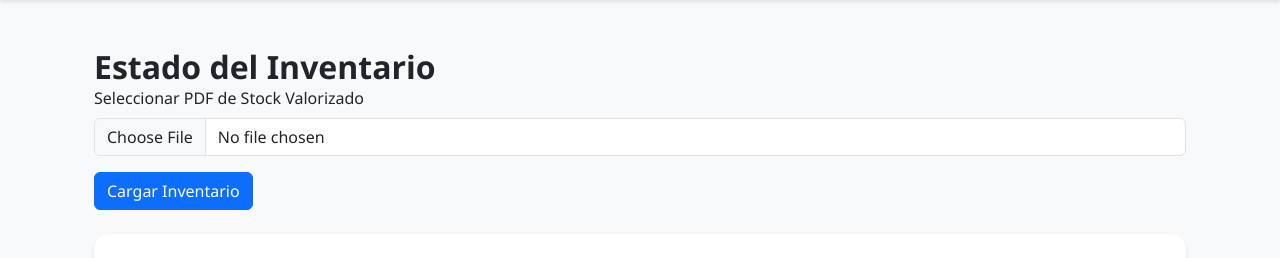
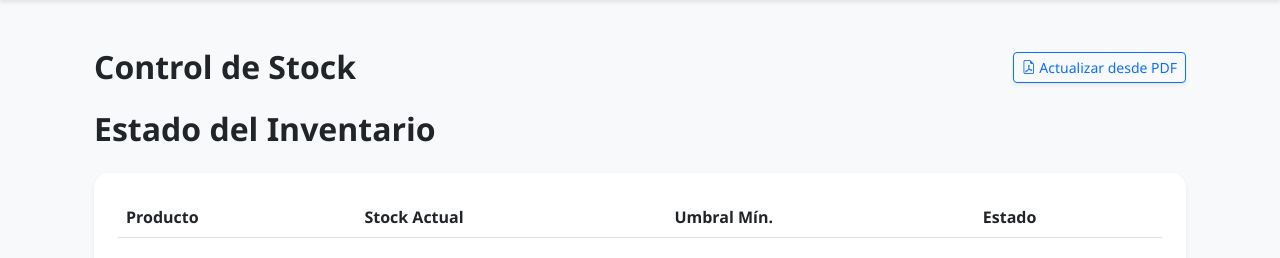
Before and after one commit to LucianoCingolani/agenzia, a Django app: page /inventario/ in a window 1280 px wide. Shown: the part 56-314 px from the top of the page. Run offline with Django 5.2, Linux system fonts and the light colour scheme; a user stored in the database is signed in; data that the repository does not hold is empty.

Commit message:
inventario pdf

```diff
--- a/gestion/templates/gestion/inventario.html
+++ b/gestion/templates/gestion/inventario.html
@@ -2,6 +2,32 @@
 
 {% block content %}
 <div class="container mt-5">
+
+    <div class="d-flex justify-content-between align-items-center mb-4">
+        <h2 class="fw-bold m-0">Control de Stock</h2>
+
+        <button class="btn btn-outline-primary btn-sm shadow-sm" type="button" data-bs-toggle="collapse" data-bs-target="#collapseUpload">
+            <i class="bi bi-file-earmark-pdf"></i> Actualizar desde PDF
+        </button>
+    </div>
+
+    <div class="collapse mb-4" id="collapseUpload">
+        <div class="card card-body border-0 shadow-sm" style="border-radius: 15px; background-color: #f8f9fa;">
+            <form method="POST" enctype="multipart/form-data" action="{% url 'procesar_stock_pdf' %}">
+                {% csrf_token %}
+                <div class="row align-items-center">
+                    <div class="col-md-9">
+                        <input type="file" name="archivo_pdf" class="form-control" accept=".pdf" required>
+                    </div>
+                    <div class="col-md-3">
+                        <button type="submit" class="btn btn-primary w-100">Subir y Actualizar</button>
+                    </div>
+                </div>
+                <small class="text-muted mt-2 d-block">Subí el archivo "stock valorizado.pdf" para actualizar cantidades automáticamente.</small>
+            </form>
+        </div>
+    </div>
+
     <h2 class="fw-bold mb-4">Estado del Inventario</h2>
 
     <div class="row g-4">
@@ -23,15 +49,6 @@
         </div>
         {% endif %}
     </div>
-
-    <form method="post" enctype="multipart/form-data">
-        {% csrf_token %}
-        <div class="mb-3">
-            <label for="archivo_pdf" class="form-label">Seleccionar PDF de Stock Valorizado</label>
-            <input type="file" name="archivo_pdf" class="form-control" accept="application/pdf" required>
-        </div>
-        <button type="submit" class="btn btn-primary">Cargar Inventario</button>
-    </form>
 
     <div class="card card-custom shadow-sm border-0 mt-4" style="border-radius: 15px;">
         <div class="card-body p-4">
--- a/gestion/urls.py
+++ b/gestion/urls.py
@@ -1,5 +1,5 @@
 from django.urls import path
-from .views import dashboard_resumen, exportar_gastos_excel, gestion_gastos_generales, inventario_dashboard, subir_factura, home
+from .views import dashboard_resumen, exportar_gastos_excel, gestion_gastos_generales, inventario_dashboard, procesar_stock_pdf, subir_factura, home
 from django.contrib.auth import views as auth_views
 
 urlpatterns = [
@@ -11,5 +11,6 @@ urlpatterns = [
     path('login/', auth_views.LoginView.as_view(), name='login'),
     path('logout/', auth_views.LogoutView.as_view(), name='logout'),
     path('inventario/', inventario_dashboard, name='inventario_dashboard'),
+    path('inventario/procesar-pdf/', procesar_stock_pdf, name='procesar_stock_pdf'),
     path('', home, name='home'),
 ]
--- a/gestion/views.py
+++ b/gestion/views.py
@@ -4,7 +4,8 @@ from django.http import HttpResponse
 from django.utils import timezone
 from django.shortcuts import render
 import openpyxl
-
+import pdfplumber
+import re
 from gestion.services import procesar_pdf_stock
 from .models import GastoGeneral, Operacion, Producto
 from django.db.models import Sum
@@ -218,12 +219,37 @@ def inventario_dashboard(request):
     })
 
 @login_required
-def subir_stock_pdf(request):
+def procesar_stock_pdf(request):
     if request.method == 'POST' and request.FILES.get('archivo_pdf'):
-        pdf = request.FILES['archivo_pdf']
-        creados, actualizados = procesar_pdf_stock(pdf)
+        pdf_file = request.FILES['archivo_pdf']
+        creados = 0
+        actualizados = 0
 
-        messages.success(request, f"Proceso terminado: {creados} productos nuevos y {actualizados} actualizados.")
-        return redirect('inventario_dashboard')
+        with pdfplumber.open(pdf_file) as pdf:
+            for page in pdf.pages:
+                table = page.extract_table()
+                if not table: continue
 
-    return render(request, 'gestion/subir.html')
+                for row in table:
+                    if not row or "Código" in str(row[0]): continue
+
+                    try:
+                        nombre = str(row[1]).strip().replace('\n', ' ')
+                        # Limpiamos el stock: el PDF trae "282,2" o "112."
+                        stock_str = str(row[4]).replace('.', '').replace(',', '.')
+                        stock_valor = int(float(re.sub(r'[^\d.]', '', stock_str)))
+
+                        # get_or_create: busca por nombre, si no existe lo crea
+                        obj, created = Producto.objects.update_or_create(
+                            nombre=nombre,
+                            defaults={'stock_actual': stock_valor}
+                        )
+
+                        if created: creados += 1
+                        else: actualizados += 1
+                    except (IndexError, ValueError, TypeError):
+                        continue
+
+        messages.success(request, f"Éxito: {creados} productos nuevos y {actualizados} actualizados.")
+
+    return redirect('inventario_dashboard')
```
